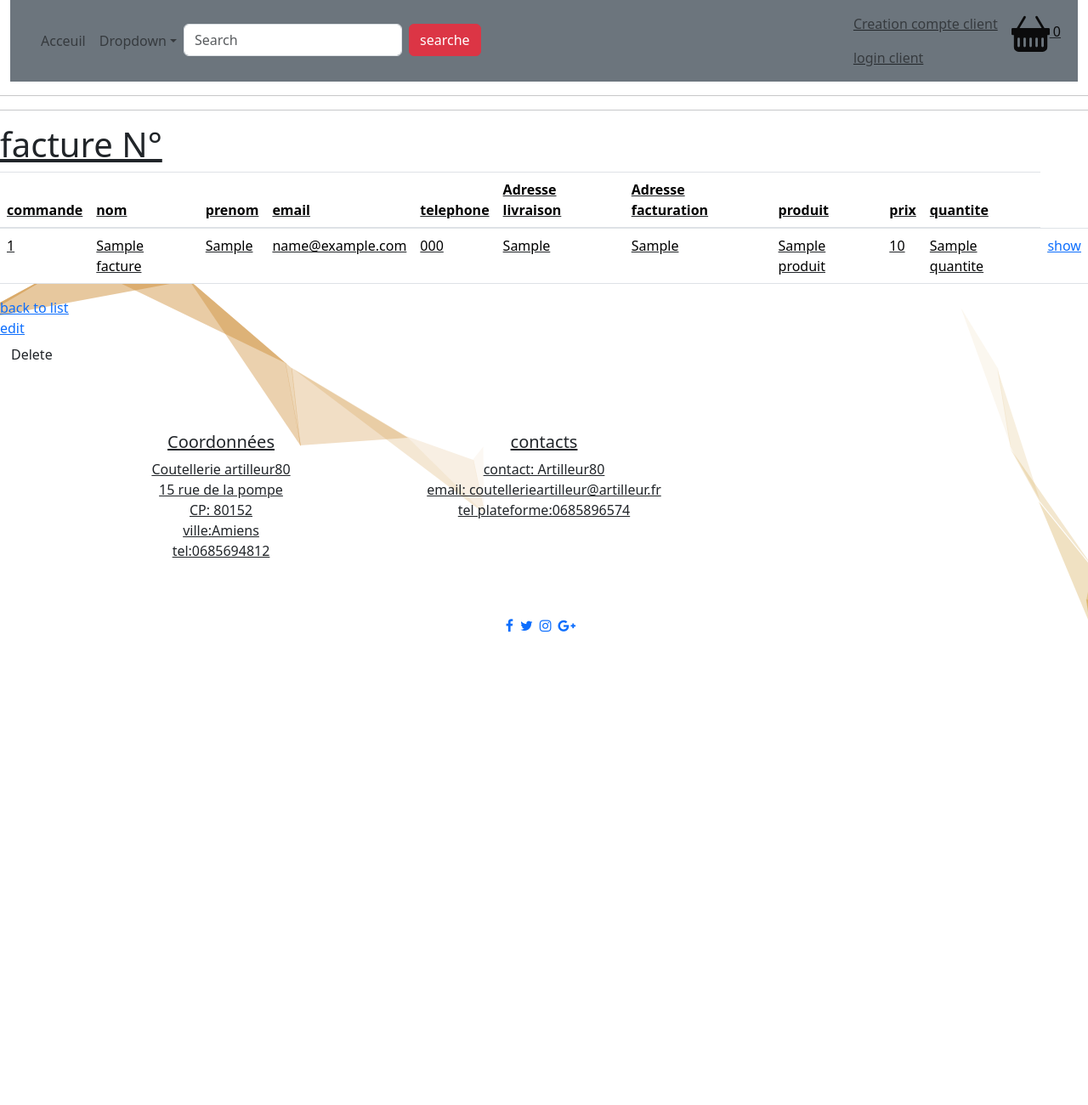
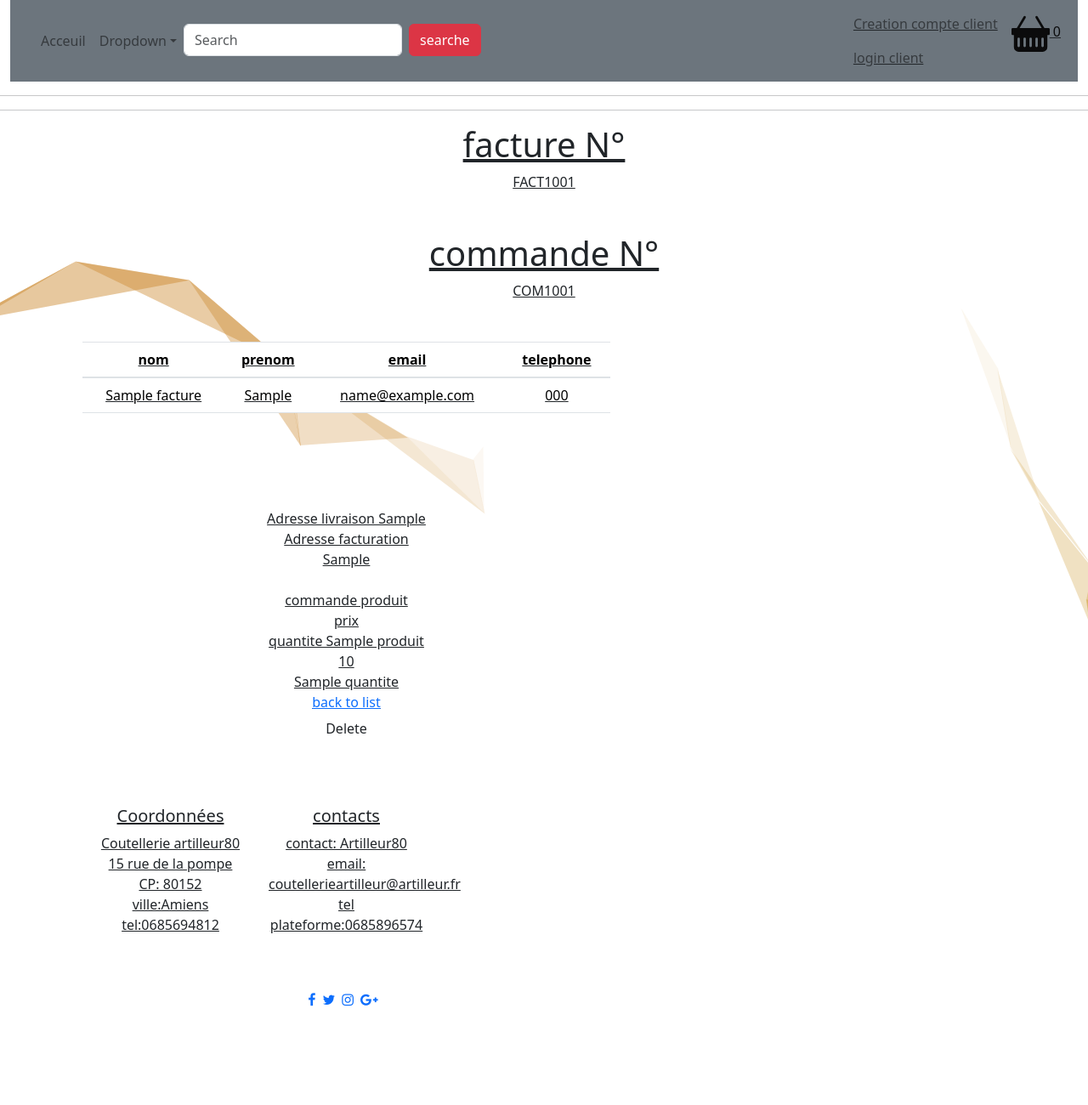
Before and after one commit to artilleur/filrougePRESQUEdernierechance, a Symfony app: template templates/facture/show.html.twig in a window 1280 px wide. Shown: the whole page at 85% size. Before the commit the page ends 744 px from the top, so only its background shows below. Run offline with Twig, Linux system fonts and the light colour scheme; the template is opened without the code that fills it: most values are stand-ins (such as "Sample title", 1, 10 or a date in 2020); some libraries are stand-ins or nearby versions.

Commit message:
14112023   3

```diff
--- a/templates/facture/show.html.twig
+++ b/templates/facture/show.html.twig
@@ -3,21 +3,66 @@
 {% block title %}Facture{% endblock %}
 
 {% block body %}
-   <h1>facture N°</h1>
 
-    <table class="table">
+   <div class="container">
+		<div class="row">
+			<div class="col-12  text-center ">
+   <h1>facture N°</h1>  <td>FACT{{ facture.id+1000 }}</td>
+   <br><br><br>
+   <h1>commande N°</h1>  <td>COM{{ facture.idCommande+1000 }}</td>
+
+
+
+
+
+    <br><br><br>
+
+    <div class="col-7 col sm-3   text-center">
+   <table class="table">
+
         <thead>
-            <tr>
-                <th>commande</th>
-                {# <th>date commande</th> #}
-                <th>nom</th>
+
+        <tr>
+         <th>nom</th>
                 <th>prenom</th>
                 <th>email</th>
                 <th>telephone</th>
-                <th>Adresse livraison</th>
-                <th>Adresse facturation</th>
-                <th>produit</th>
-                <th>prix</th>
+                </tr>
+        </thead>
+        <tbody>
+        <tr>
+         <td>{{ facture.cliNom }}</td>
+                <td>{{ facture.cliPrenom }}</td>
+                <td>{{ facture.cliEmail }}</td>
+                <td>{{ facture.cliTelephone }}</td>
+                </tr>
+
+        </tbody>
+    </table>
+
+<br><br><br>
+
+<ta<div class="container">
+		<div class="row">
+			<div class="col-12  text-center ">
+            <div>
+            <th>Adresse livraison</th> <td>{{ facture.adresseLivraison }}</td><br>
+                <th>Adresse facturation</th><br>
+                {# <td>{{ facture.adresseLivraison }}</td><br> #}
+                 <td>{{ facture.adresseFacturation }}</td><br>
+                 </div>
+
+
+
+    <ta<div class="container">
+		<div class="row">
+			<div class="col-12  text-center ">
+                <th>commande</th>
+                {# <th>date commande</th> #}
+
+
+                <th>produit</th><br>
+                <th>prix</th><br>
                 <th>quantite</th>
 
 
@@ -28,19 +73,15 @@
         <tbody>
 
             <tr>
-                <td>{{ facture.idCommande }}</td>
-                <td>{{ facture.cliNom }}</td>
-                <td>{{ facture.cliPrenom }}</td>
-                <td>{{ facture.cliEmail }}</td>
-                <td>{{ facture.cliTelephone }}</td>
+                {# <td>{{ facture.idCommande }}</td>
+                #}
                 {# <td>{{ facture.comId }}</td> #}
-                <td>{{ facture.adresseLivraison }}</td>
-                 <td>{{ facture.adresseFacturation }}</td>
-                <td>{{ facture.produit }}</td>
-                <td>{{ facture.prix }}</td>
-                <td>{{ facture.quantite }}</td>
+
+                <td>{{ facture.produit }}</td><br>
+                <td>{{ facture.prix }}</td><br>
+                <td>{{ facture.quantite }}</td><br>
                 <td>
-                     <a href="{{ path('app_facture_show', {'id': facture.id}) }}">show</a>
+                     {# <a href="{{ path('app_facture_show', {'id': facture.id}) }}">show</a>  #}
                     {# <a href="{{ path('app_commande_crud_edit', {'id': commande.id}) }}">edit</a> #}
                 </td>
             </tr>
@@ -55,7 +96,7 @@
 
     <a href="{{ path('app_facture_index') }}">back to list</a>
 
-    <a href="{{ path('app_facture_edit', {'id': facture.id}) }}">edit</a>
+    {# <a href="{{ path('app_facture_edit', {'id': facture.id}) }}">edit</a> #}
 
     {{ include('facture/_delete_form.html.twig') }}
 {% endblock %}
```
